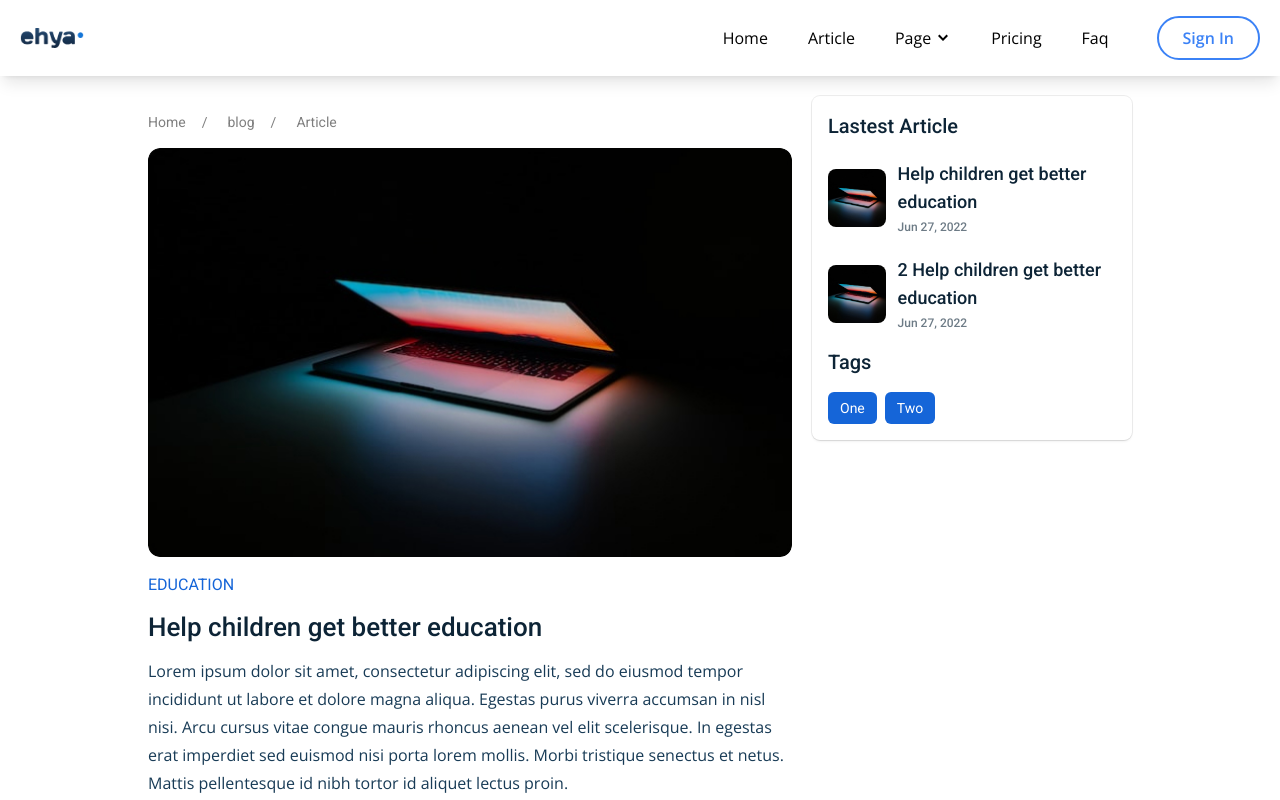
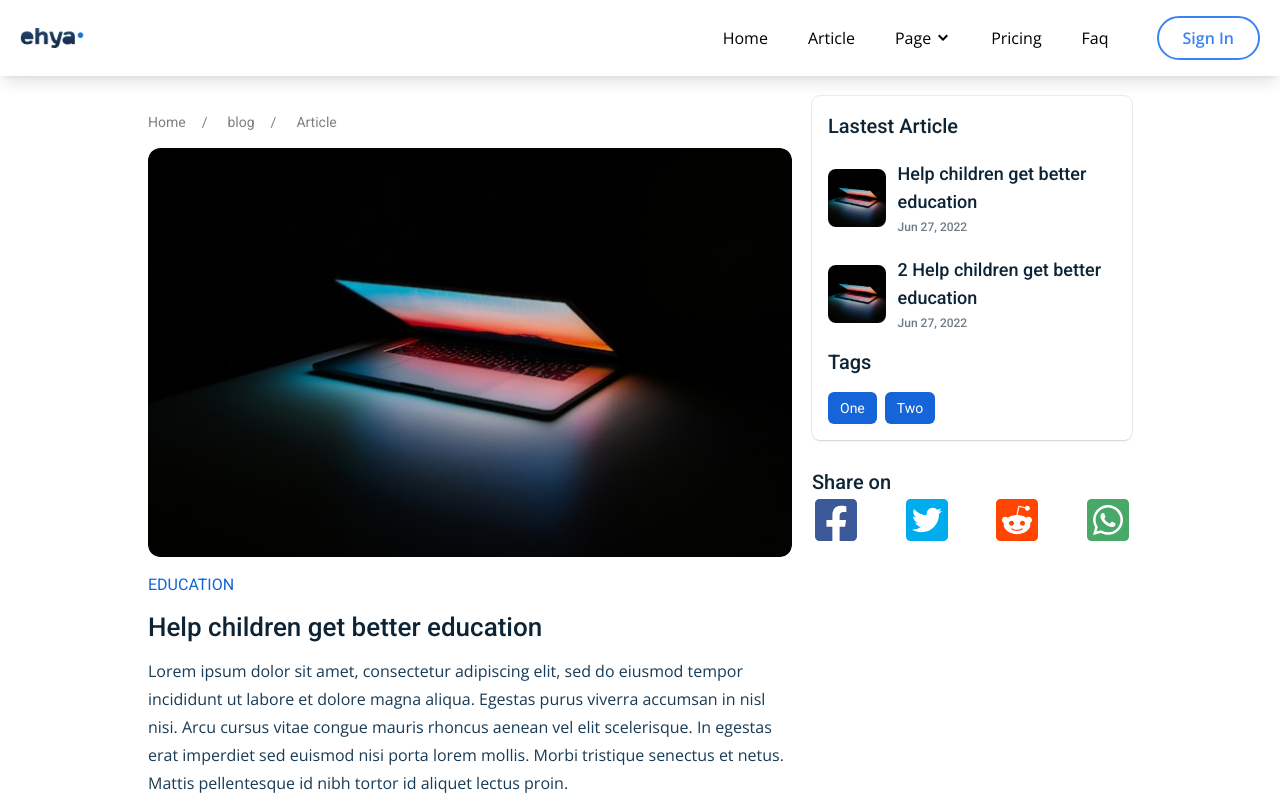
Before and after one commit to navedkhan012/blog, a React (Create React App) app in the folder frontend/: page /blog/1 in a window 1280 px wide. Shown: the top 800 px of the page. Built offline with nearby package versions, Linux system fonts and the light colour scheme.

Commit message:
11 social share button

```diff
--- /dev/null
+++ b/frontend/src/components/SocialShareButton.js
@@ -0,0 +1,50 @@
+import React from "react";
+
+import {
+  FaFacebookSquare,
+  FaTwitterSquare,
+  FaRedditSquare,
+  FaWhatsappSquare,
+} from "react-icons/fa";
+
+/**
+ * @author
+ * @function SocialShareButton
+ **/
+
+const SocialShareButton = ({ url, title }) => {
+  return (
+    <div className=" w-full flex  justify-between items-center">
+      <a
+        target="_blank"
+        rel="noreferrer"
+        href={`https://www.facebook.com/dialog/share?app_id=1180206992856877&display=popup&href=${url}`}
+      >
+        <FaFacebookSquare className="text-[#3b5998] w-12 h-auto" />
+      </a>
+      <a
+        target="_blank"
+        rel="noreferrer"
+        href={`https://twitter.com/intent/tweet?url=${url}`}
+      >
+        <FaTwitterSquare className="text-[#00acee] w-12 h-auto" />
+      </a>
+      <a
+        target="_blank"
+        rel="noreferrer"
+        href={`http://www.reddit.com/submit?url=${url}&title=${title}`}
+      >
+        <FaRedditSquare className="text-[#ff4500] w-12 h-auto" />
+      </a>
+      <a
+        target="_blank"
+        rel="noreferrer"
+        href={`https://api.whatsapp.com/send/?text=${url}`}
+      >
+        <FaWhatsappSquare className="text-[#48a867] w-12 h-auto" />
+      </a>
+    </div>
+  );
+};
+
+export default SocialShareButton;
--- a/frontend/src/components/comments/Comment.js
+++ b/frontend/src/components/comments/Comment.js
@@ -45,7 +45,7 @@
         className="w-9 h-9 object-cover rounded-lg"
       />
       <div className="flex-1 flex flex-col">
-        <h5 className=" font-bold text-dark-hard  text-xs">
+        <h5 className="font-bold text-dark-hard  text-xs lg:text-sm">
           {comment.user.name}
         </h5>
         <span className=" text-dark-light text-xs">
--- a/frontend/src/components/comments/CommentForm.js
+++ b/frontend/src/components/comments/CommentForm.js
@@ -29,7 +29,7 @@
           value={value}
           onChange={(e) => setValue(e.target.value)}
         />
-        <div className=" flex items-center gap-x-2 pt-2">
+        <div className="flex flex-col-reverse gap-y-2 items-center gap-x-2 pt-2 min-[420px]:flex-row">
           {formCancelHandler && (
             <button
               type="cancel"
--- a/frontend/src/pages/articleDetail/ArticleDetail.js
+++ b/frontend/src/pages/articleDetail/ArticleDetail.js
@@ -5,6 +5,7 @@
 import { Link } from "react-router-dom";
 import SuggestedPosts from "./conatiner/SuggestedPosts";
 import CommentContainer from "../../components/comments/CommentContainer";
+import SocialShareButton from "../../components/SocialShareButton";
 
 /**
  * @author
@@ -76,13 +77,25 @@
           </div>
           <CommentContainer className="mt-10" logginedUserId={"a"} />
         </article>
-
+        <div>
           <SuggestedPosts
             header={"Lastest Article"}
             posts={postsData}
             tags={tagsData}
             className={"mt-8 lg:mt-0 max-w-xs"}
           />
+          <div className="mt-7">
+            <h2 className="font-roboto font-medium text-dark-hard md:text-xl">
+              Share on
+            </h2>
+            <SocialShareButton
+              url={encodeURI(
+                "https://react-icons.github.io/react-icons/search/#q=bin"
+              )}
+              title={encodeURIComponent("Font icon react")}
+            />
+          </div>
+        </div>
       </section>
     </MainLayout>
   );
```
Lines whose indentation alone changed are shown as unchanged.
